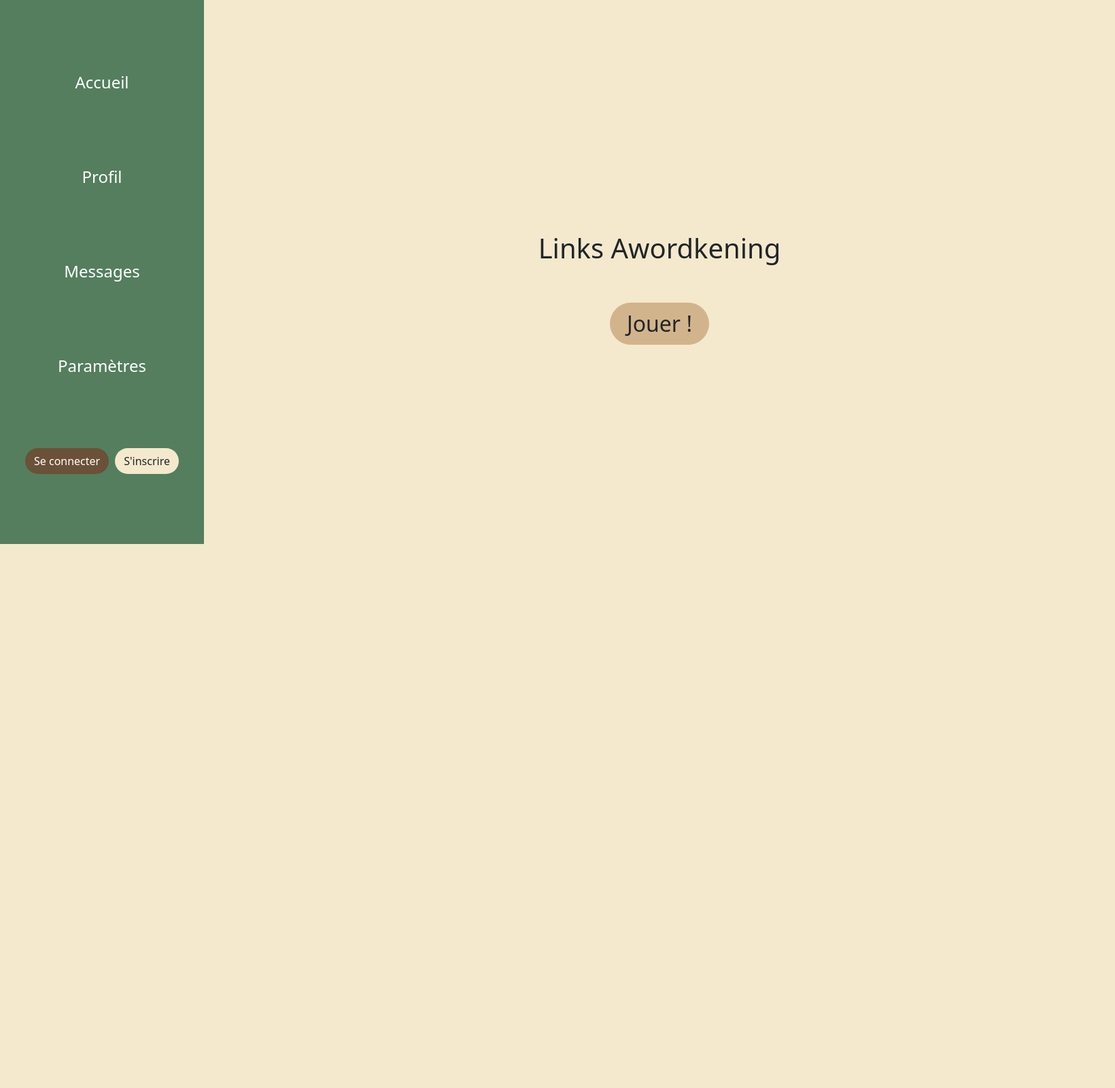
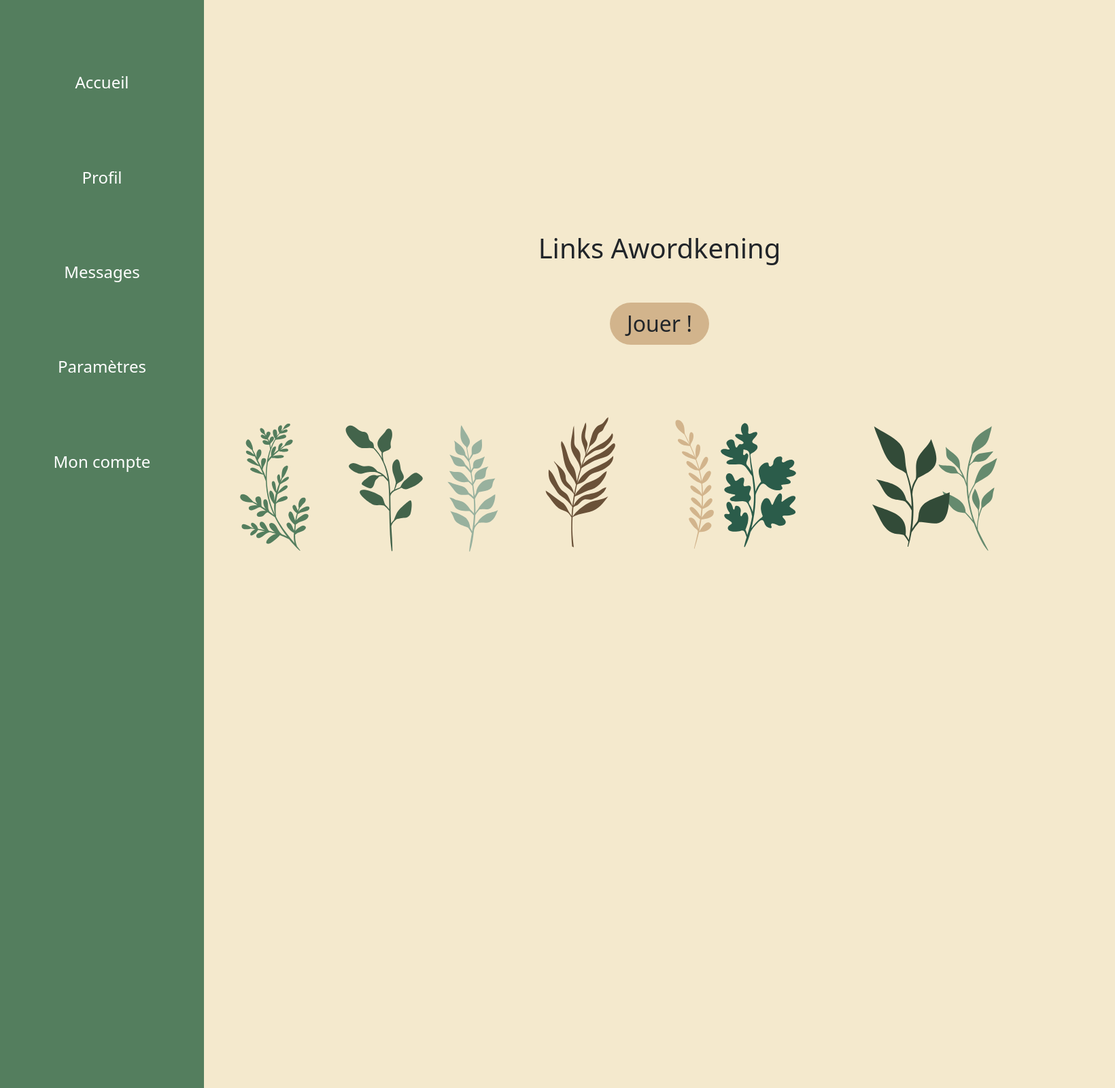
Before and after one commit to FC-Rats/Links-Awordkening, a PHP site: page / in a window 1640 px wide. Shown: the whole page at 68% size. Before the commit the page ends 800 px from the top, so only its background shows below. Run offline with PHP 8.4, Linux system fonts and the light colour scheme; the visitor is signed in with stand-in values (Sample User, id 1).

Commit message:
test leafs

```diff
--- a/Includes/account-creation.php
+++ b/Includes/account-creation.php
@@ -27,7 +27,7 @@ if (isset($_POST["username"]) && isset($_POST["birthYear"]) && isset($_POST["ema
                     $id_user = $lastId[0]["LAST_INSERT_ID()"];
                     $_SESSION["idUser"] = $id_user;
                     $log = $db->query("INSERT INTO LA_LOG (idUser, dateTime, log) VALUES (:id,:datetime,:log);", array(array(":id", $id_user),array(":datetime", date('Y-m-d H:i:s')), array(":log", "Inscription")));
-                    $_SESSION['db'] = $db;
+                    //$_SESSION['db'] = $db;
                     include ('mail-verify.php');
                 } else {
                     throw new Exception("L'adresse e-mail ou le nom d'utilisateur existe déjà. Veuillez vous connecter.");
--- a/Pages/home.php
+++ b/Pages/home.php
@@ -36,6 +36,7 @@ $stats = $db->query("SELECT COUNT(score) AS nombre_scores, MAX(score) AS score_m
     </ul>
 
     <?php
+    print_r($_SESSION) . "<br>";
     echo "Nombre de parties : " . $stats[0]['nombre_scores'] . "<br>";
     echo "Score maximum : " . $stats[0]['score_max'] . "<br>";
     echo "Score minimum : " . $stats[0]['score_min'] . "<br>";
--- a/Pages/index.php
+++ b/Pages/index.php
@@ -33,19 +33,25 @@
                         <li class="nav-item">
                             <a class="nav-link text-white" href="#">Paramètres</a>
                         </li>
+                        <?php if (isset($_SESSION['idUser'])) { ?>
+                            <li class="nav-item">
+                                <a class="nav-link text-white" href="#">Mon compte</a>
+                            </li>
+                        <?php } else { ?>
                             <li class="d-flex justify-content-evenly align-items-center w-100 p-2 fs-6">
                                 <a class="btn rounded-5 bg-coffee text-white" href="login.php" tabindex="-1" aria-disabled="true">
                                     Se connecter
                                 </a>
-                            <a class="btn rounded-5 bg-parchment" href="creation.php" tabindex="-1" aria-disabled="true">
+                                <a class="btn rounded-5 bg-parchment" href="./creation.php" tabindex="-1" aria-disabled="true">
                                     S'inscrire
                                 </a>
                             </li>
+                        <?php } ?>
                     </ul>
                 </div>
             </nav>
             <div class="d-md-none">
-                <button class="btn btn-primary p-1 m-4 position-fixed bg-viridian" type="button" data-bs-toggle="offcanvas" data-bs-target="#offcanvasScrolling" aria-controls="offcanvasScrolling"><img src="../Assets/img/burger-menu.svg" alt="" style="height: 20px; width: 20px; filter: invert(1);"></button>
+                <button class="btn btn-primary p-1 m-4 position-fixed bg-viridian border-0 d-flex align-items-center justify-content-center" type="button" data-bs-toggle="offcanvas" data-bs-target="#offcanvasScrolling" aria-controls="offcanvasScrolling"><img src="../Assets/img/burger-menu.svg" alt="" style="height: 20px; width: 20px; filter: invert(1);"></button>
 
                 <div class="offcanvas offcanvas-start bg-viridian " data-bs-scroll="true" data-bs-backdrop="static" tabindex="-1" id="offcanvasScrolling" aria-labelledby="offcanvasScrollingLabel">
                     <div class="offcanvas-header">
@@ -66,6 +72,11 @@
                             <li class="nav-item">
                                 <a class="nav-link text-white" href="#">Paramètres</a>
                             </li>
+                            <?php if (isset($_SESSION['idUser'])) { ?>
+                                <li class="nav-item">
+                                    <a class="nav-link text-white" href="#">Mon compte</a>
+                                </li>
+                            <?php } else { ?>
                                 <li class="d-flex justify-content-evenly align-items-center w-100 p-2 fs-6">
                                     <a class="btn rounded-5 bg-coffee text-white" href="login.php" tabindex="-1" aria-disabled="true">
                                         Se connecter
@@ -74,6 +85,7 @@
                                         S'inscrire
                                     </a>
                                 </li>
+                            <?php } ?>
                         </ul>
                     </div>
                 </div>
@@ -87,6 +99,18 @@
                         <button class="btn fs-2 px-4 rounded-5 bg-tan" type="submit">Jouer !</button>
                     </div>
                 </header>
+                <div class="vh-100" style="overflow: hidden;">
+                <!-- brouillon -->
+                    <img src="../Assets/img/leaf-1.svg" alt="" class="position-absolute" style="width: 500px; height: 500px; bottom: -280px; right: 0px; overflow-x: hidden;">
+                    <img src="../Assets/img/leaf-2.svg" alt="" class="position-absolute" style="width: 500px; height: 500px; bottom: -280px; left: 500px; overflow-x: hidden;">
+                    <img src="../Assets/img/leaf-3.svg" alt="" class="position-absolute" style="width: 500px; height: 500px; bottom: -280px; left: 325px; overflow-x: hidden;">
+                    <img src="../Assets/img/leaf-4.svg" alt="" class="position-absolute" style="width: 500px; height: 500px; bottom: -280px; left: 150px; overflow-x: hidden;">
+                    <img src="../Assets/img/leaf-5.svg" alt="" class="position-absolute" style="width: 500px; height: 500px; bottom: -50px; left: 1115px; overflow-x: hidden;">
+                    <img src="../Assets/img/leaf-6.svg" alt="" class="position-absolute" style="width: 500px; height: 500px; bottom: -50px; left: 1025px; overflow-x: hidden;">
+                    <img src="../Assets/img/leaf-7.svg" alt="" class="position-absolute" style="width: 500px; height: 500px; bottom: -50px; left: 440px; overflow-x: hidden;">
+                    <img src="../Assets/img/leaf-8.svg" alt="" class="position-absolute" style="width: 500px; height: 500px; bottom: -50px; left: 700px; overflow-x: hidden;">
+
+                </div>
             </main>
         </div>
     </div>
```
Also changed, not shown: Includes/account-connection.php (+6 -5 lines), Pages/credits.php (added, +11 -0 lines), Pages/draw.php (deleted, +0 -44 lines), Assets/img/leaf-1.svg (added), Assets/img/leaf-2.svg (added), Assets/img/leaf-3.svg (added), Assets/img/leaf-4.svg (added), Assets/img/leaf-5.svg (added), Assets/img/leaf-6.svg (added), Assets/img/leaf-7.svg (added), Assets/img/leaf-8.svg (added). Lines whose indentation alone changed are shown as unchanged.
